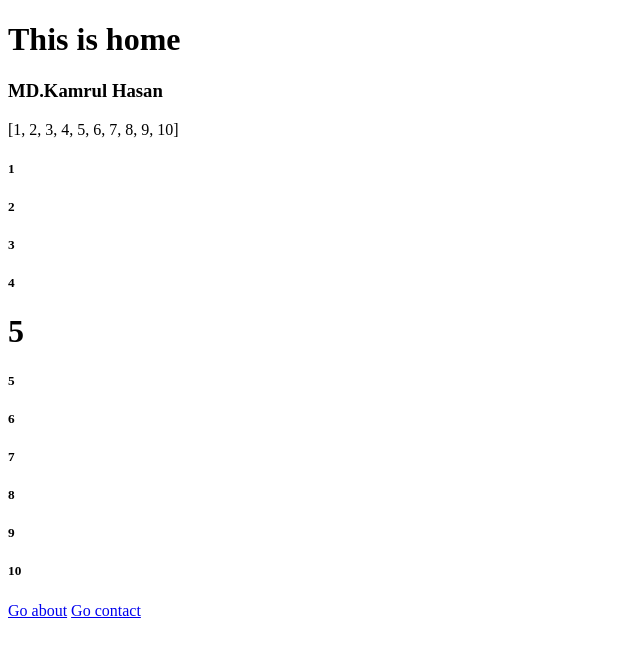
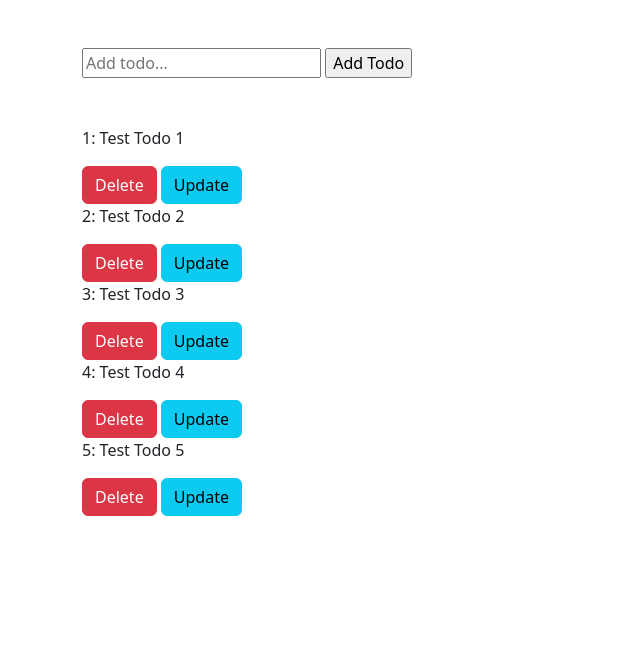
Before and after one commit to kamrul-CSE-official/Flask_basic, a Flask app: page / in a window 1280 px wide. Shown: the top 657 px of the page, without its empty margins (0-640 px from the left). Run offline with Flask 3, Linux system fonts and the light colour scheme.

Commit message:
Add todo done

```diff
--- a/app.py
+++ b/app.py
@@ -1,23 +1,47 @@
-from flask import Flask, render_template  # type: ignore
-
+from flask import Flask, render_template, request  # type: ignore
 
 app = Flask(__name__)
 
+datas = [
+    {
+        "id": 1,
+        "title": "Test Todo 1"
+    },
+    {
+        "id": 2,
+        "title": "Test Todo 2"
+    },
+    {
+        "id": 3,
+        "title": "Test Todo 3"
+    },
+    {
+        "id": 4,
+        "title": "Test Todo 4"
+    },
+    {
+        "id": 5,
+        "title": "Test Todo 5"
+    }
+]
 
-datas =  {
-    "name": "MD.Kamrul Hasan",
-    "numbers": [1,2,3,4,5,6,7,8,9,10]
-}
-
-@app.route("/home")
+@app.route("/home", methods = ["GET", "POST"])
 @app.route("/")
 def home():
+    if request.method == "POST":
+        title = request.form["title"]
+        print("Title: ", title)
+        new_todo = {
+            "id": datas.__len__()+1,
+            "title": title
+        }
+        datas.append(new_todo)
+
     return render_template('index.html', data=datas)
 
 @app.route("/about")
 def about():
     return render_template('about.html')
-
 
 @app.route("/contact")
 def contact():
--- a/templates/index.html
+++ b/templates/index.html
@@ -1,25 +1,30 @@
 <!DOCTYPE html>
 <html lang="en">
-  <head>
+<head>
     <meta charset="UTF-8" />
     <meta name="viewport" content="width=device-width, initial-scale=1.0" />
+    <link href="https://cdn.jsdelivr.net/npm/bootstrap@5.3.3/dist/css/bootstrap.min.css" rel="stylesheet" integrity="sha384-QWTKZyjpPEjISv5WaRU9OFeRpok6YctnYmDr5pNlyT2bRjXh0JMhjY6hW+ALEwIH" crossorigin="anonymous">
     <title>Flask learn - home</title>
-  </head>
-  <body>
-    <h1>This is home</h1>
-    <h3>{{data['name']}}</h3>
-
-    <p>{{data['numbers']}}</p>
-
-    {% for i in data['numbers'] %}
-        {% if i==5 %}
-            <h1>{{i}}</h1>
-        {% endif %}
-        <h5>{{i}}</h5>
-    {%endfor%}
-
-
-    <a href="/about">Go about</a>
-    <a href="/contact">Go contact</a>
-  </body>
+</head>
+<body>
+    <div class="container mt-5">
+        <div class="my-5">
+            <form action="/home" method="POST">
+                <input placeholder="Add todo..." type="text" name="title" id="">
+                <input type="submit" value="Add Todo">
+            </form>
+        </div>
+        <div>
+            {% for todo in data %}
+                <div>
+                    <p>{{ todo.id }}: {{ todo.title }}</p>
+                    <div>
+                        <a href="" class="btn btn-danger">Delete</a>
+                        <a href="" class="btn btn-info">Update</a>
+                    </div>
+                </div>
+            {% endfor %}
+        </div>
+    </div>
+</body>
 </html>
```
